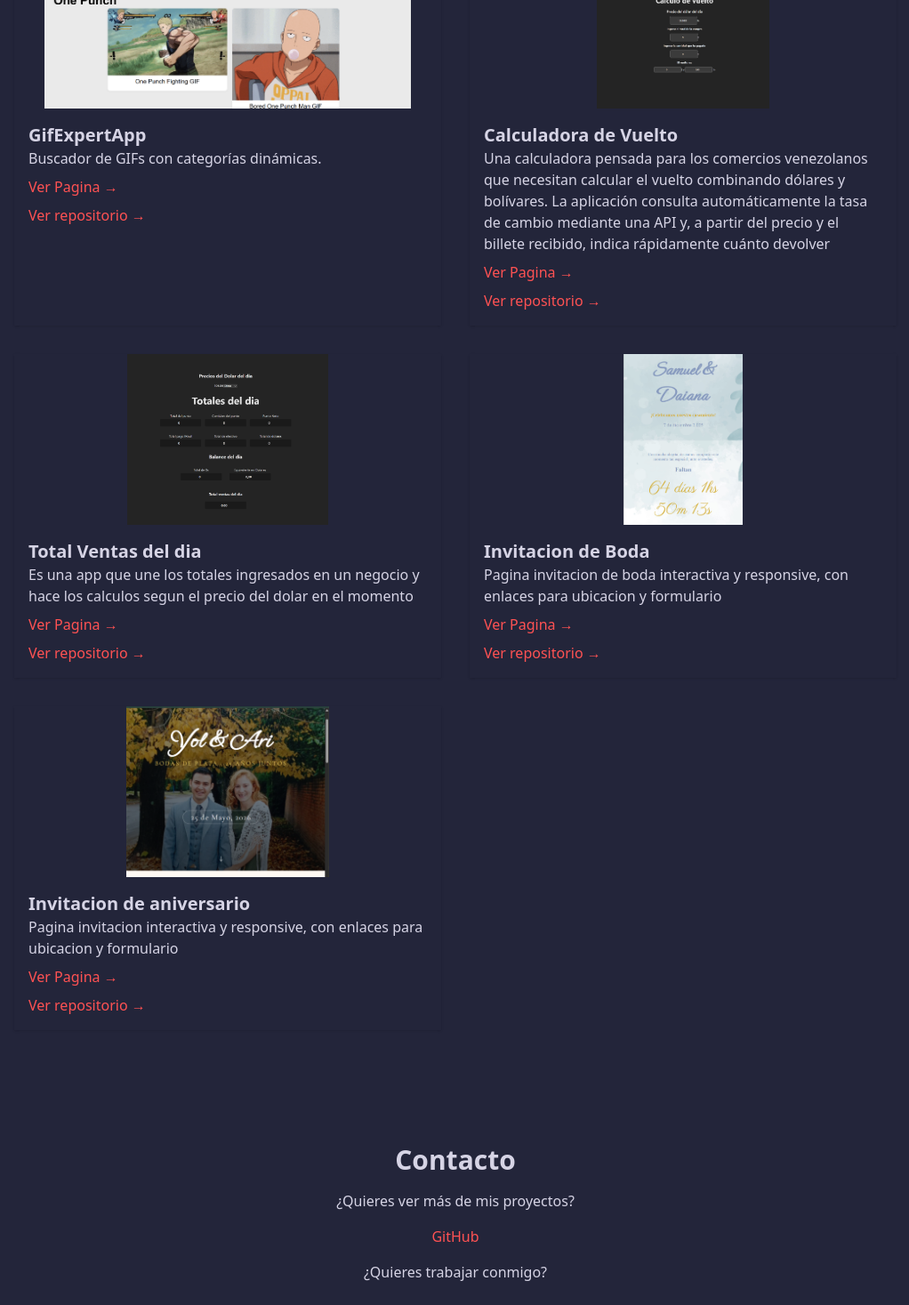
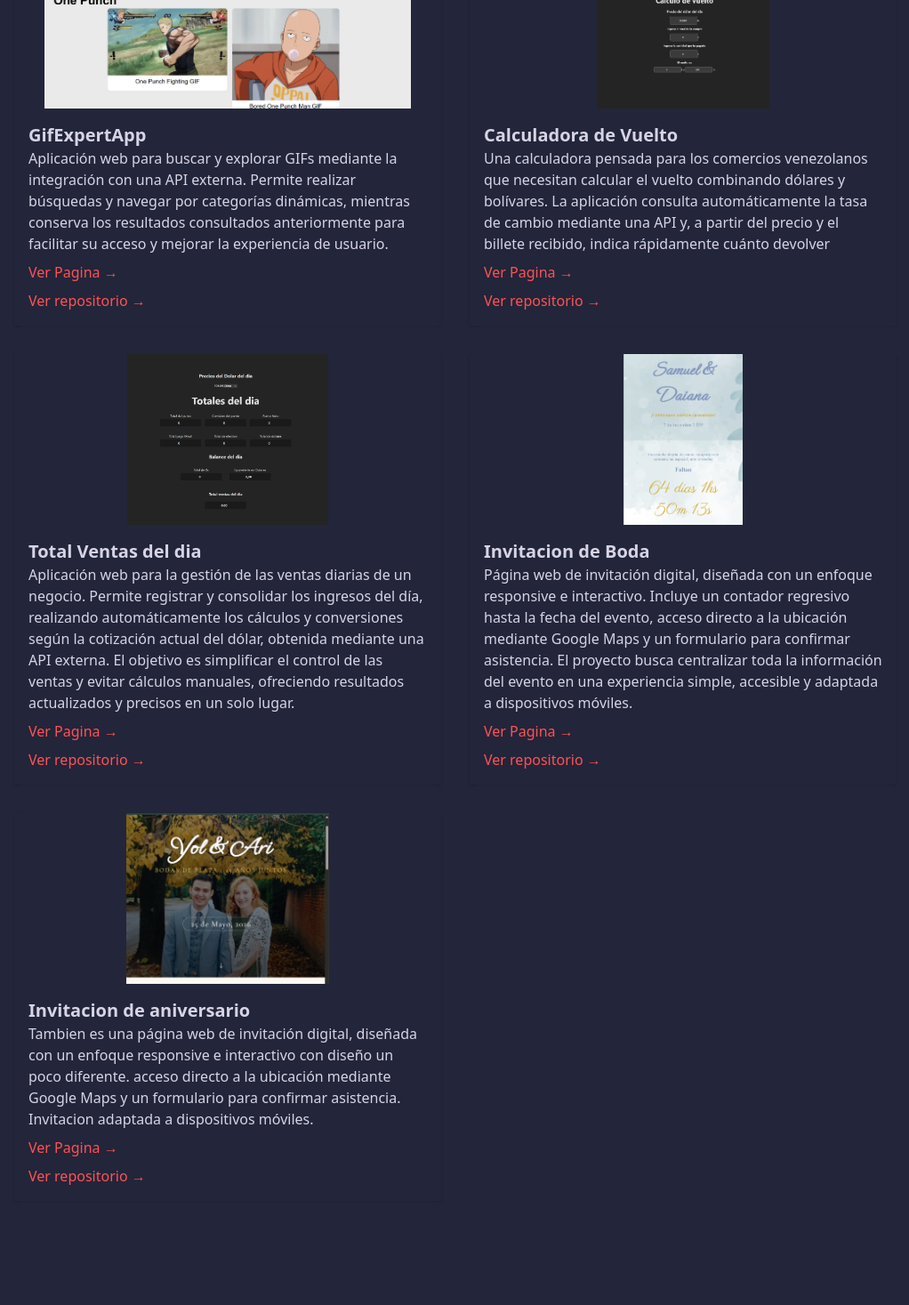
Before and after one commit to Xgsusbrx/My-Portafolio-, a React (Vite) app: page / in a window 1280 px wide. Shown: the part 1854-3321 px from the top of the page at 89% size, without its empty margins (128-1150 px from the left). Built offline with nearby package versions, Linux system fonts and the light colour scheme.

Commit message:
mejoras en las descripciones

```diff
--- a/src/data/projects.js
+++ b/src/data/projects.js
@@ -15,7 +15,7 @@ export const projects = [
   },
   {
     title: 'GifExpertApp',
-    description: 'Buscador de GIFs con categorías dinámicas.',
+    description: 'Aplicación web para buscar y explorar GIFs mediante la integración con una API externa. Permite realizar búsquedas y navegar por categorías dinámicas, mientras conserva los resultados consultados anteriormente para facilitar su acceso y mejorar la experiencia de usuario.',
     image: '/assets/gifExpert.png',
     url: 'https://gif-expert-tarea.netlify.app/',
     repo:'https://github.com/Xgsusbrx'
@@ -29,19 +29,21 @@ export const projects = [
   },
   {
     title:'Total Ventas del dia',
-    description:'Es una app que une los totales ingresados en un negocio y hace los calculos segun el precio del dolar en el momento ',
-    image:'/assets/imagen ventas del dia .png'
+    description:'Aplicación web para la gestión de las ventas diarias de un negocio. Permite registrar y consolidar los ingresos del día, realizando automáticamente los cálculos y conversiones según la cotización actual del dólar, obtenida mediante una API externa. El objetivo es simplificar el control de las ventas y evitar cálculos manuales, ofreciendo resultados actualizados y precisos en un solo lugar.',
+    image:'/assets/imagen ventas del dia .png',
+    url:'https://totalventasdeldia.netlify.app/' ,
+    repo: 'https://github.com/Xgsusbrx/Ventas-del-dia-'
   },
   {
     title:'Invitacion de Boda',
-    description:'Pagina invitacion de boda interactiva y responsive, con enlaces para ubicacion y formulario',
+    description:'Página web de invitación digital, diseñada con un enfoque responsive e interactivo. Incluye un contador regresivo hasta la fecha del evento, acceso directo a la ubicación mediante Google Maps y un formulario para confirmar asistencia. El proyecto busca centralizar toda la información del evento en una experiencia simple, accesible y adaptada a dispositivos móviles.',
     image:'/assets/invitacionde boda .png',
     url:'https://samuelydaiana.netlify.app/',
     repo:'https://github.com/Xgsusbrx/invitacion-Boda-'
   },
   {
     title:'Invitacion de aniversario',
-    description:'Pagina invitacion interactiva y responsive, con enlaces para ubicacion y formulario',
+    description:'Tambien es una página web de invitación digital, diseñada con un enfoque responsive e interactivo con diseño un poco diferente. acceso directo a la ubicación mediante Google Maps y un formulario para confirmar asistencia. Invitacion adaptada a dispositivos móviles.',
     image:'/assets/invitacionaniversario.png',
     url:'https://yoliyariel.netlify.app/',
     repo:'https://github.com/Xgsusbrx/invitacion-Aniversario'
```
